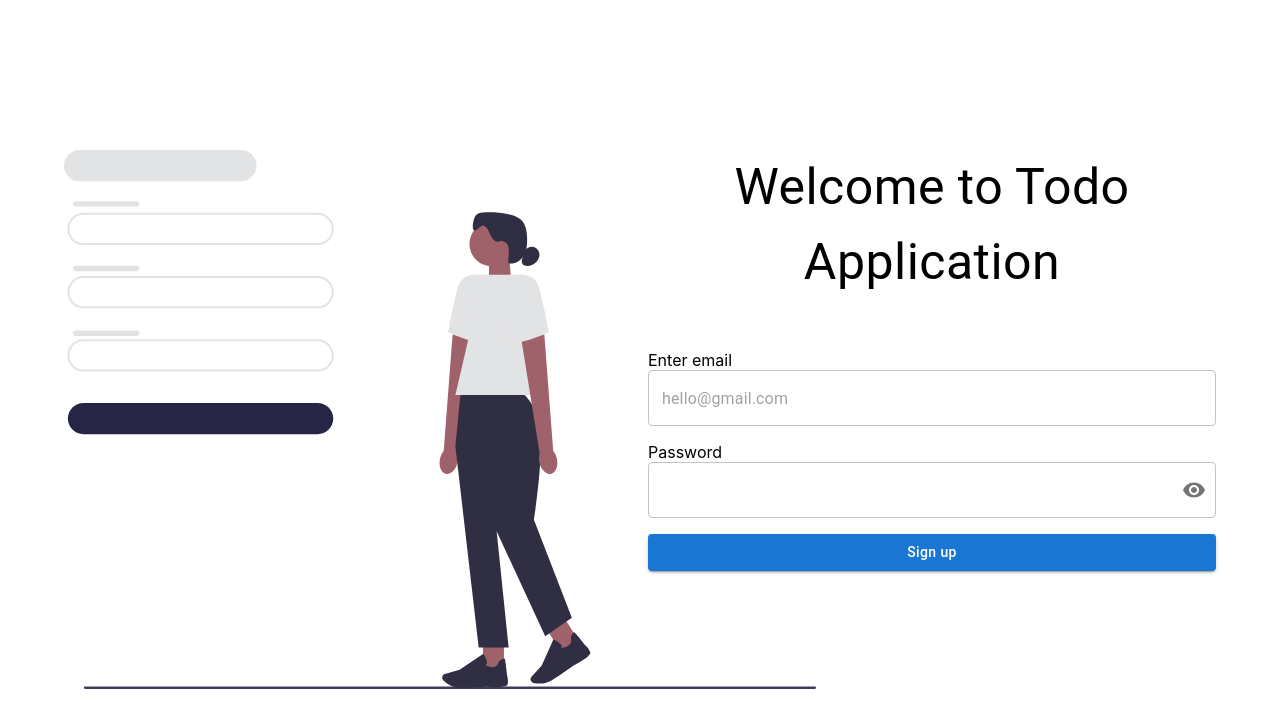
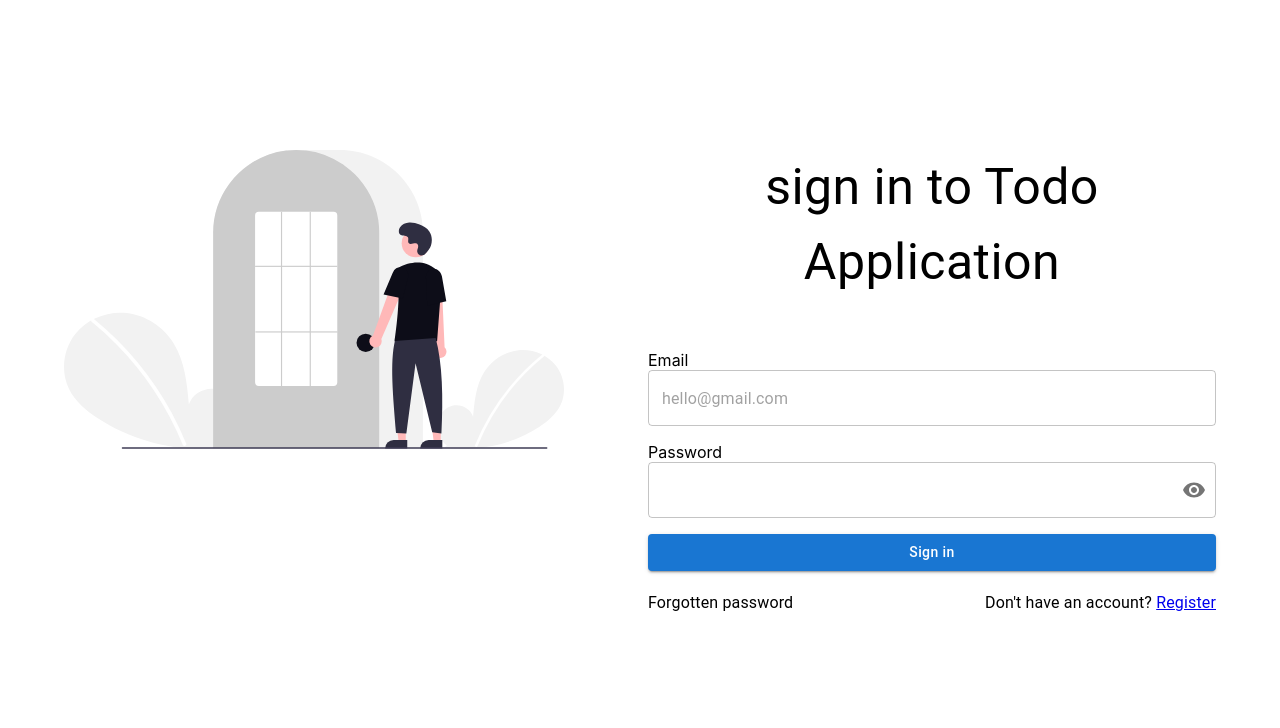
Before and after one commit to Deewiliams/Todo, a React (Create React App) app: page / in a window 1280 px wide. Shown: the top 728 px of the page. Built offline with nearby package versions, Linux system fonts and the light colour scheme; no server answers; the HTML template or start-up script is replaced by a standard one; what aws-amplify would draw is missing.

Commit message:
added routes

```diff
--- a/src/App.js
+++ b/src/App.js
@@ -10,8 +10,8 @@ function App() {
   return (
     <Container>
       <Routes>
-        <Route path="/" element={<Register />} />
-        <Route path="/login" element={<Login />} />
+        <Route path="/" element={<Login />} />
+        <Route path="/register" element={<Register />} />
         <Route path="/code" element={<Code />} />
         <Route path="/main" element={<CreateTodo />} />
       </Routes>
--- a/src/auth/Login.js
+++ b/src/auth/Login.js
@@ -13,7 +13,7 @@ import { Auth } from "aws-amplify";
 import login from "../images/signin.svg";
 import { useFormik } from "formik";
 import { loginInitialvalues, loginSchema } from "../utils/schema/login";
-import { useNavigate } from "react-router-dom";
+import { Link, useNavigate } from "react-router-dom";
 import Visibility from "@mui/icons-material/Visibility";
 import VisibilityOff from "@mui/icons-material/VisibilityOff";
 
@@ -40,35 +40,9 @@ export default function Login() {
         setIsLoading(false);
         console.log("error signing in", error);
       }
-      // try {
-      //   setIsLoading(true);
-      //   const { user } = await Auth.signUp({
-      //     username: values.username,
-      //     password: values.password,
-      //   });
-      //   localStorage.setItem("verifyCodeEmail", JSON.stringify(user.username));
-      //   console.log(user);
-      //   navigate("/code");
-      //   setIsLoading(false);
-      // } catch (error) {
-      //   setErrorMessage(error.message);
-      //   setIsLoading(false);
-      //   console.log("error", error);
-      // }
     },
   });
 
-  // async function signIn() {
-  //   try {
-  //     const { user } = await Auth.signUp({
-  //       username,
-  //       password,
-  //     });
-  //     console.log(user);
-  //   } catch (error) {
-  //     console.log("error signing up:", error);
-  //   }
-  // }
   return (
     <>
       <Box sx={{ flexGrow: 1, marginTop: "150px" }}>
@@ -86,6 +60,7 @@ export default function Login() {
             <Box sx={{ flexGrow: 1, marginTop: "50px" }}>
               <Grid container spacing={2}>
                 <Grid item xs={12} sm={12} md={12} lg={12}>
+                  <label>Email</label>
                   <TextField
                     fullWidth
                     id="email"
@@ -150,6 +125,16 @@ export default function Login() {
                   </Button>
                 </Grid>
               </Grid>
+              <br />
+              <div style={{ display: "flex", justifyContent: "space-between" }}>
+                <Typography>Forgotten password</Typography>
+                <Typography>
+                  Don't have an account?{" "}
+                  <span style={{ color: "blue" }}>
+                    <Link to="/register">Register</Link>
+                  </span>
+                </Typography>
+              </div>
             </Box>
           </Grid>
         </Grid>
--- a/src/auth/Register.js
+++ b/src/auth/Register.js
@@ -17,7 +17,7 @@ import {
 } from "@mui/material";
 import { Auth } from "aws-amplify";
 import register from "../images/register.svg";
-import { useNavigate } from "react-router-dom";
+import { Link, useNavigate } from "react-router-dom";
 import Visibility from "@mui/icons-material/Visibility";
 import VisibilityOff from "@mui/icons-material/VisibilityOff";
 
@@ -135,6 +135,15 @@ export default function Register() {
                   </Button>
                 </Grid>
               </Grid>
+              <br />
+              <Typography style={{textAlign: "end"}}>
+                Already have an account?
+               <span>
+                <Link to="/">
+               Login
+                </Link>
+               </span>
+              </Typography>
             </Box>
           </Grid>
         </Grid>
```
